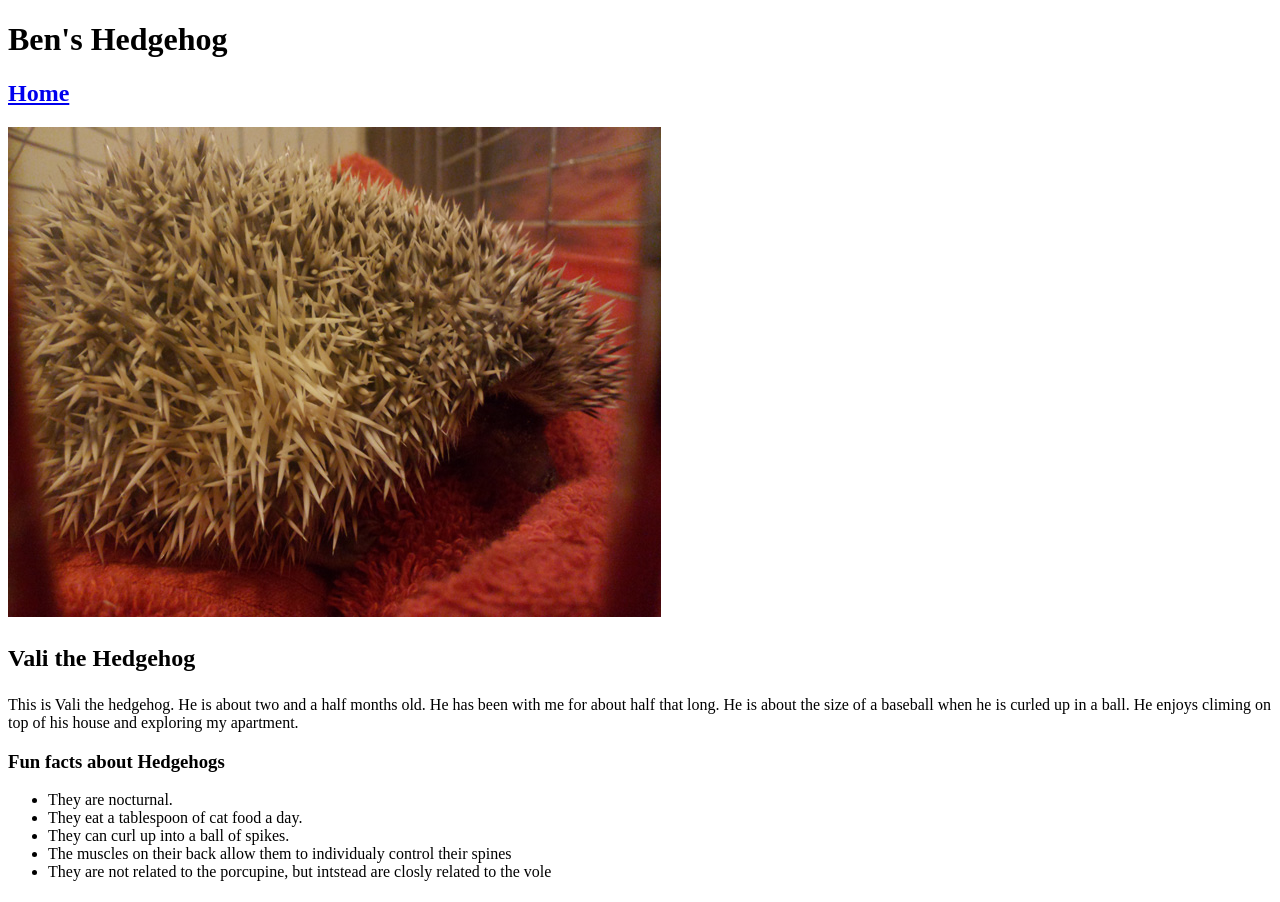
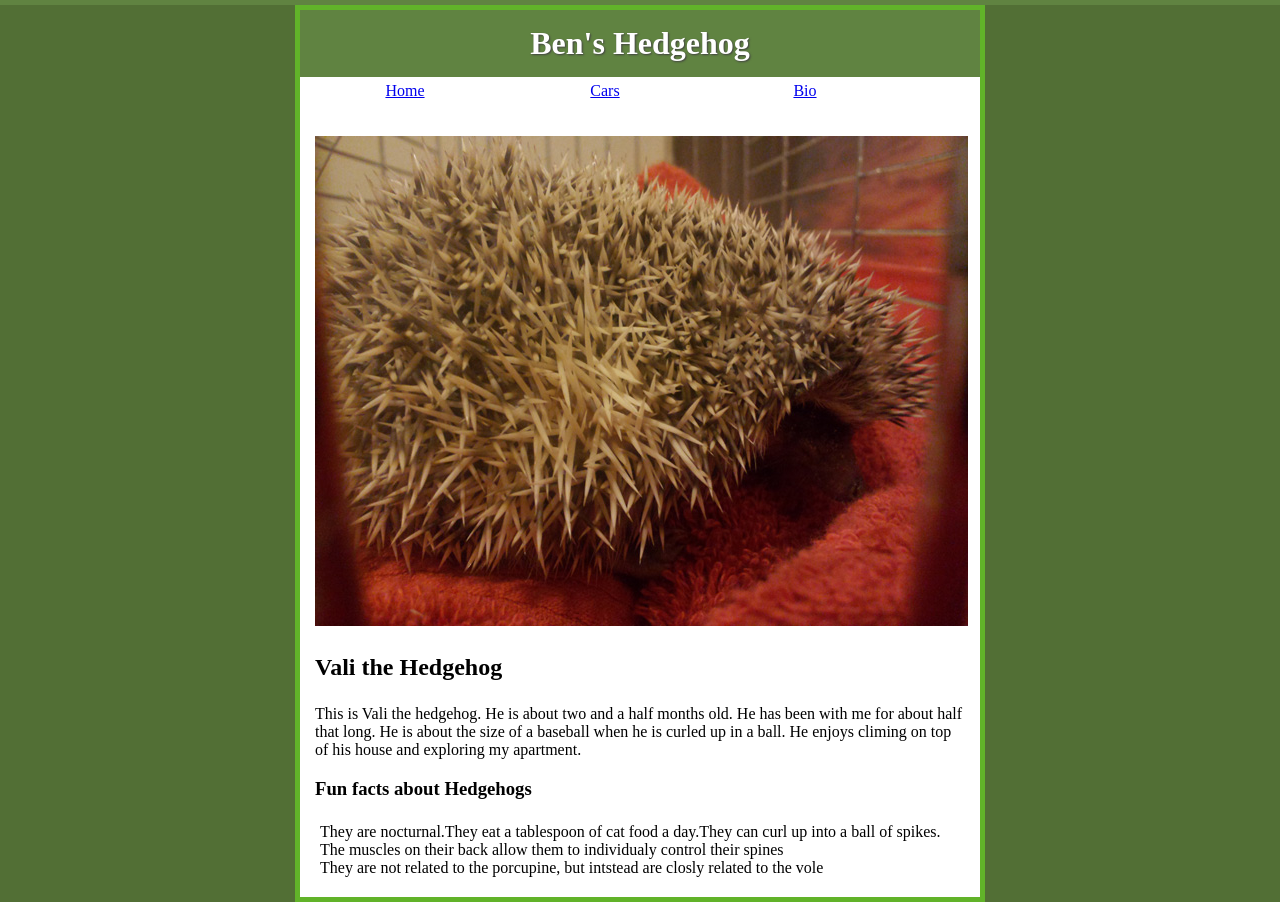
Before and after one commit to Titusben/tc349, a plain HTML site: page projects/personal-site/hedgehog.html in a window 1280 px wide. Drawn offline with Linux system fonts and the light colour scheme.

Commit message:
project update

```diff
--- a/projects/personal-site/css/screen.css
+++ b/projects/personal-site/css/screen.css
@@ -1,3 +1,54 @@
+ul {
+list-style-type:none;
+margin:0;
+padding:5px;
+overflow:hidden;
+}
+li {
+float:left;
+
+}
+a {
+display: block;
+width:200px;
+}
+
+body {
+  background: #526F35;
+  border-top: 5px solid #608341;
+  margin: 0 auto;
+}
+
 h1 {
-	font-family: serif;
+  margin: 0;
+  color: #fff;
+  padding: 15px;
+  border: 0px solid #61B329;
+  background: #608341;
+  text-shadow: 1px 1px 2px #424242;
+  text-align: center;
 }
+
+.link {
+  text-align: center;
+}
+
+
+.container {
+  background: #fff;
+  border: 5px solid #61B329;
+  width: 650px;
+  margin: 0 auto;
+}
+
+.container1 {
+  background: #fff;
+  border: 5px solid #61B329;
+  width: 680px;
+  margin: 0 auto;
+}
+
+
+#list{
+  padding: 15px;
+}
--- a/projects/personal-site/hedgehog.html
+++ b/projects/personal-site/hedgehog.html
@@ -3,9 +3,20 @@
 <head>
 	<meta http-equiv="Content-type" content="text/html; charset=utf-8">
 	<title> "Hedgehog" </title>
+	<link rel="stylesheet" href="css/screen.css" type="text/css"
+media="screen">
 </head>
 <body>
-	<h1>Ben's Hedgehog</h1> <h2> <a href="personal-site.html" >Home</a></h2>
+	<div class="container1">
+	<h1>Ben's Hedgehog</h1>
+	<div class="link">
+	<ul>
+					<li><a href="personal-site.html" >Home</a></li>
+					<li><a href="cars.html" >Cars</a></li>
+					<li><a href="bio.html" >Bio</a></li>
+	</ul>
+	</div>
+	<section id="list">
 		<p> <img src="images/hedgehog.jpg" alt="A picture of Vali"/>
 			<h2><p> Vali the Hedgehog</p></h2>
 				<p> This is Vali the hedgehog. He is about two and a half months old. He has been with me
@@ -19,7 +30,9 @@
 							<li>They can curl up into a ball of spikes.</li>
 							<li>The muscles on their back allow them to individualy control their spines</li>
 							<li>They are not related to the porcupine, but intstead are closly related to the vole</li>
-						</ul>
 
+					</ul>
+	</section>
+	</div>
 </body>
 </html>
--- /dev/null
+++ b/week4/recipies.css
@@ -0,0 +1,41 @@
+body {
+  background: #ccc;
+  border-top: 5px solid #424242;
+  margin: 0;
+  font-family: "Helvetica", sans-serif;
+  line-height: 1.4em;
+}
+
+h1, h2, h3 {
+   margin: 0;
+ }
+
+h1 {
+  margin: 0;
+  padding: 20px 15px;
+  color: #fff;
+  background: #aaa;
+  text-shadow: 1px 1px 2px #424242;
+}
+
+h3 {
+  margin-bottom: 5px;
+ }
+
+.container {
+  background: #fff;
+  width: 600px;
+  margin: 0 auto;
+}
+#recipies {
+  padding: 15px;
+}
+
+table, tr, td {
+  border: 1px solid #ccc;
+  border-collapse: collapse;
+}
+
+table td {
+  paddding: 5px;
+}
```
Also changed, not shown: projects/personal-site/bio.html (+14 -2 lines), projects/personal-site/cars.html (+14 -2 lines), projects/personal-site/personal-site.html (+6 -0 lines), week4/recepies.html (added, +37 -0 lines).
